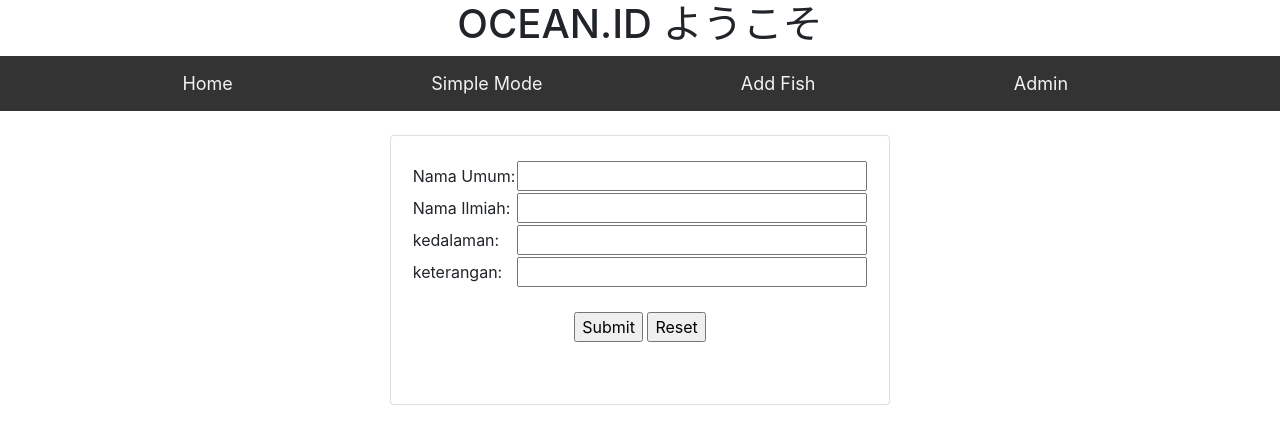
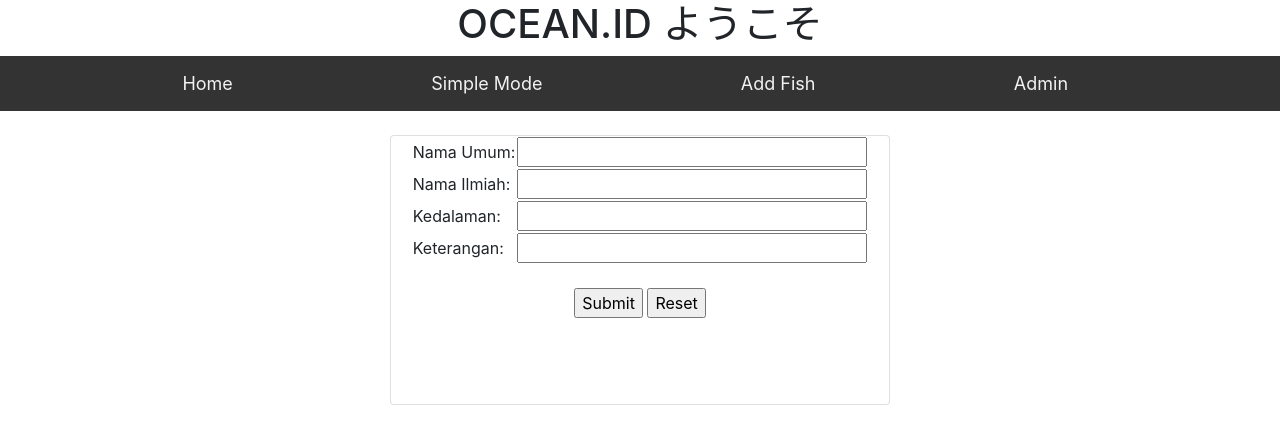
Before and after one commit to mas-samsul-maarif/Oceanid, a CodeIgniter app: page /oceanid/index.php/hal_utama/baca_form in a window 1280 px wide. Shown: the top 444 px of the page. Run offline with CodeIgniter, Linux system fonts and the light colour scheme; some libraries are stand-ins or nearby versions.

Commit message:
Database Update 1.0

```diff
--- a/application/views/form_isi.php
+++ b/application/views/form_isi.php
@@ -4,20 +4,20 @@
     <meta charset="UTF-8">
     <meta http-equiv="X-UA-Compatible" content="IE=edge">
     <meta name="viewport" content="width=device-width, initial-scale=1.0">
+    <link rel="stylesheet" type="text/css" href="css/bootstrap.min.css">
     <link rel="stylesheet" type="text/css" href="<?php echo base_url();?>css/bootstrap.min.css">
-    <link rel="stylesheet" type="text/css" href="<?php echo base_url();?>css/style.css">
     <title>Document</title>
 </head>
 <body>
     <br>
     <center>
-    <div class='card' style="width: 500px; height: 270px;"><br>
+    <div class='card' style="width: 500px; height: 270px;">
     <form action="<?php echo base_url()."index.php/hal_utama/tambah_data"?>" method="POST">
     <table class='table1'>
         <tr><td>Nama Umum:</td><td> <input style="width: 350px;" type="text" name="umum"> </td>
         <tr><td>Nama Ilmiah: </td><td><input style="width: 350px;" type="text" name="ilmiah"></td>
-        <tr><td>kedalaman: </td><td><input style="width: 350px;" type="text" name="kedalaman"></td>
-        <tr><td>keterangan: </td><td><input style="width: 350px;" type="text" name="keterangan"></td>
+        <tr><td>Kedalaman: </td><td><input style="width: 350px;" type="text" name="kedalaman"></td>
+        <tr><td>Keterangan: </td><td><input style="width: 350px;" type="text" name="keterangan"></td>
     </table><br>
         <input type="submit"> <input type="reset">
     </form>
```
